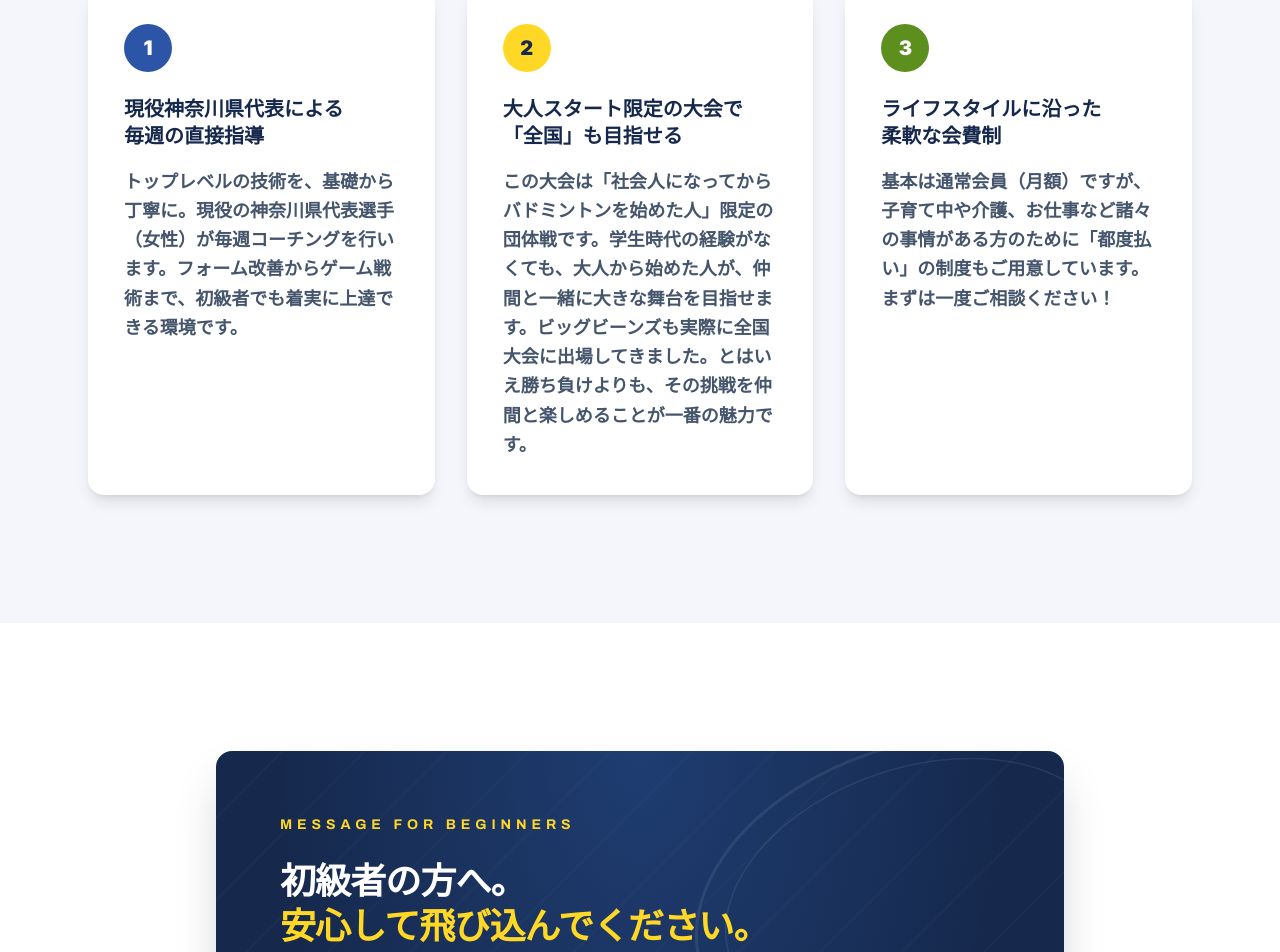
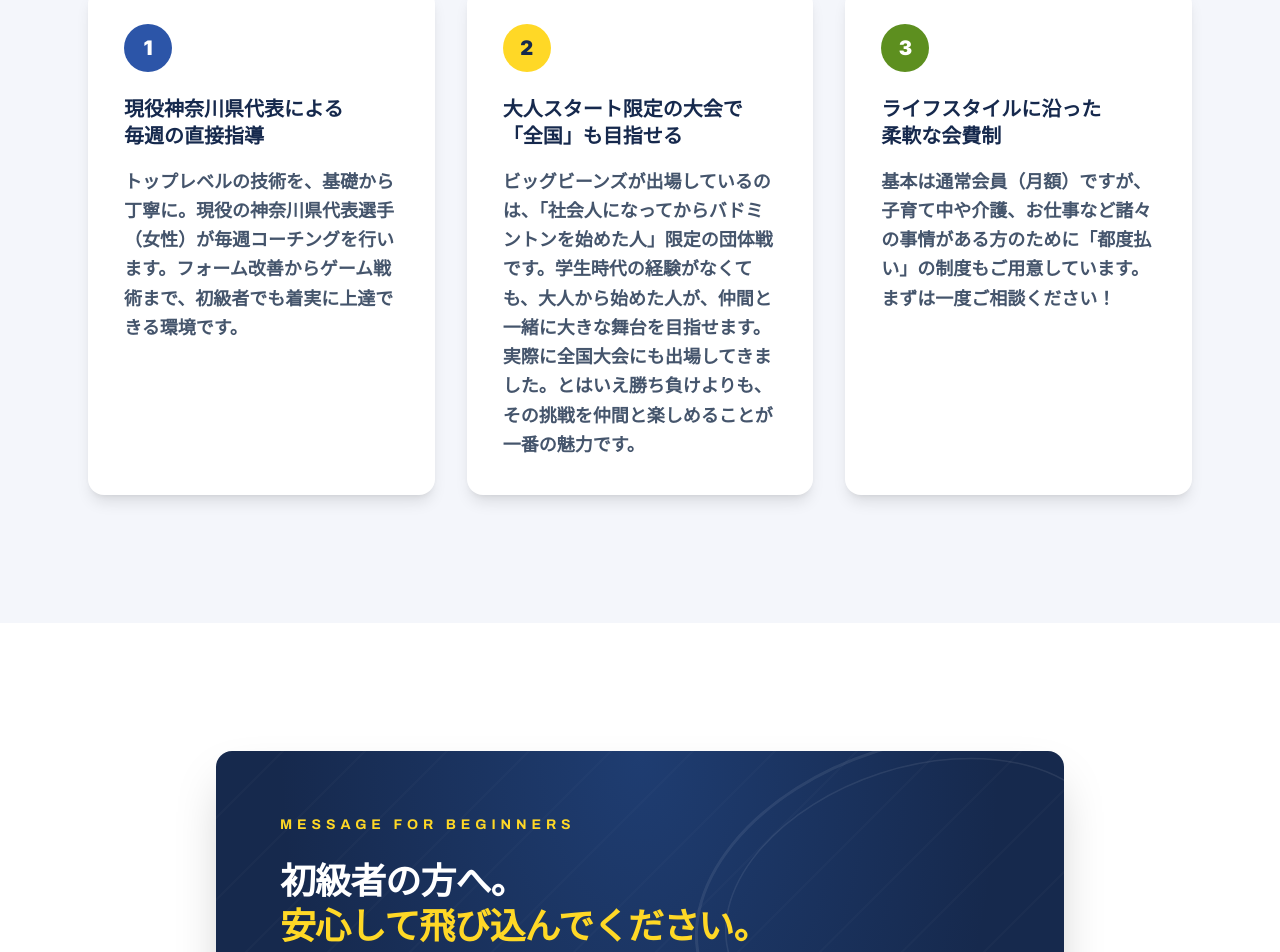
Before and after one commit to yuka-uesugi/bigbeans, a Next.js app: page / in a window 1280 px wide. Shown: the part 1364-2316 px from the top of the page. Built offline with nearby package versions, Linux system fonts and the light colour scheme; no server answers.

Commit message:
fix: 公開HP「選ばれる3つの理由」②の書き出しを改善（初見でも伝わるよう「この大会」を回避）
Co-Authored-By: Claude Opus 4.8 <noreply@anthropic.com>

```diff
--- a/src/components/visitor-hp/ReasonsSection.tsx
+++ b/src/components/visitor-hp/ReasonsSection.tsx
@@ -14,7 +14,7 @@ export default function ReasonsSection() {
       number: "2",
       title: "大人スタート限定の大会で\n「全国」も目指せる",
       description:
-        "この大会は「社会人になってからバドミントンを始めた人」限定の団体戦です。学生時代の経験がなくても、大人から始めた人が、仲間と一緒に大きな舞台を目指せます。ビッグビーンズも実際に全国大会に出場してきました。とはいえ勝ち負けよりも、その挑戦を仲間と楽しめることが一番の魅力です。",
+        "ビッグビーンズが出場しているのは、「社会人になってからバドミントンを始めた人」限定の団体戦です。学生時代の経験がなくても、大人から始めた人が、仲間と一緒に大きな舞台を目指せます。実際に全国大会にも出場してきました。とはいえ勝ち負けよりも、その挑戦を仲間と楽しめることが一番の魅力です。",
       badge: "bg-[#ffd826] text-[#16294d]",
       bar: "bg-[#ffd826]",
     },
```
